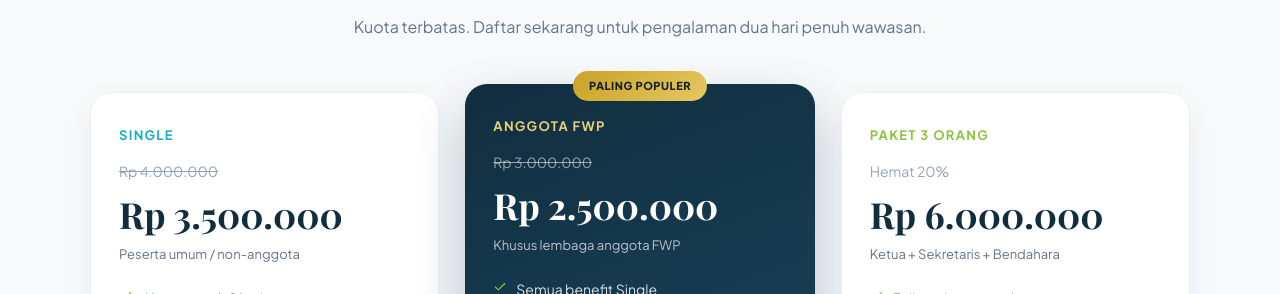
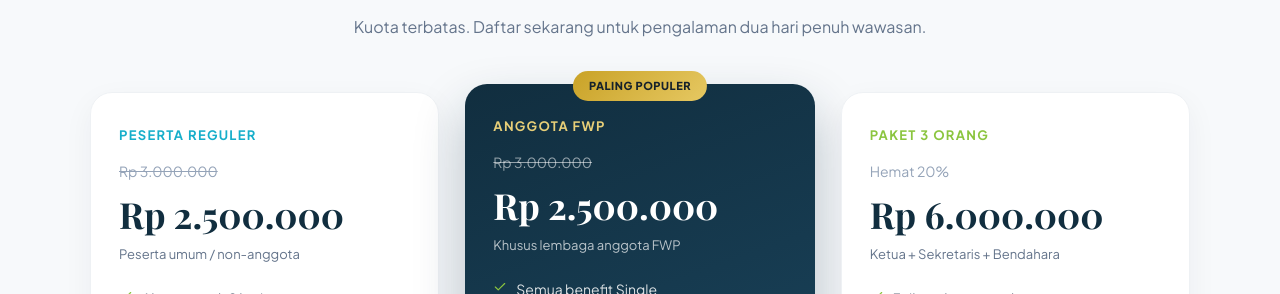
Before and after one commit to ridloabelian/fwp.or.id, a React (Vite) app: page /wls2026 in a window 1280 px wide. Shown: the part 8940-9234 px from the top of the page. Built offline with nearby package versions, Linux system fonts and the light colour scheme.

Commit message:
Update pricing for reguler ticket to Rp 2.500.000 (from Rp 3.000.000)

```diff
--- a/src/data/event.js
+++ b/src/data/event.js
@@ -68,8 +68,8 @@ export const eventData = {
         id: 'public',
         name: 'Umum',
         description: 'Peserta umum non-anggota',
-        price: 'Rp 3.500.000',
-        originalPrice: 'Rp 4.000.000',
+        price: 'Rp 2.500.000',
+        originalPrice: 'Rp 3.000.000',
         benefits: [
           'Akses full 2 hari event',
           'Materi dan dokumentasi',
--- a/src/pages/EventLandingPage.jsx
+++ b/src/pages/EventLandingPage.jsx
@@ -905,9 +905,9 @@ export default function EventLandingPage() {
                 display: 'flex', flexDirection: 'column', borderRadius: 22, padding: '32px 28px',
                 background: '#fff', border: `1px solid ${C.border}`, boxShadow: '0 10px 30px rgba(17,46,63,.05)',
               }}>
-                <div style={{ fontSize: 13, fontWeight: 700, letterSpacing: '.1em', color: C.cyan, textTransform: 'uppercase' }}>Single</div>
-                <div style={{ margin: '14px 0 4px', fontSize: 14, color: C.textSubtle, textDecoration: 'line-through' }}>Rp 4.000.000</div>
-                <div style={{ fontFamily: "'Playfair Display', serif", fontSize: 36, fontWeight: 800, color: C.navy }}>Rp 3.500.000</div>
+                <div style={{ fontSize: 13, fontWeight: 700, letterSpacing: '.1em', color: C.cyan, textTransform: 'uppercase' }}>Peserta Reguler</div>
+                <div style={{ margin: '14px 0 4px', fontSize: 14, color: C.textSubtle, textDecoration: 'line-through' }}>Rp 3.000.000</div>
+                <div style={{ fontFamily: "'Playfair Display', serif", fontSize: 36, fontWeight: 800, color: C.navy }}>Rp 2.500.000</div>
                 <div style={{ fontSize: 13, color: C.textLight, marginBottom: 22 }}>Peserta umum / non-anggota</div>
                 <div style={{ display: 'flex', flexDirection: 'column', gap: 10, flex: 1, fontSize: 14, color: C.textMuted }}>
                   {['Akses penuh 2 hari', 'Seminar kit & sertifikat', 'Makan siang & coffee break', 'Akses Mini Expo'].map(b => (
```
